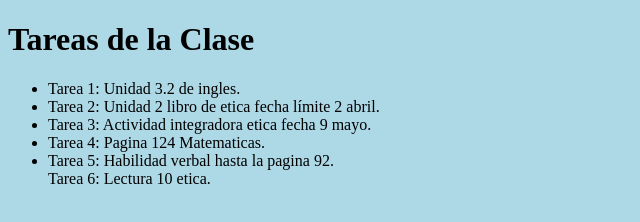
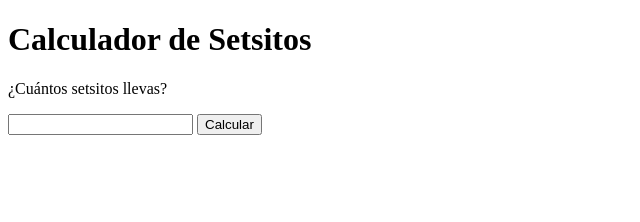
Before and after one commit to patraste/Lista-tareas, a plain HTML site: page index.html in a window 1280 px wide. Shown: the whole page, without its empty margins (0-640 px from the left). Drawn offline with Linux system fonts and the light colour scheme.

Commit message:
Actualizar index.html

```diff
--- a/index.html
+++ b/index.html
@@ -1,19 +1,32 @@
 <!DOCTYPE html>
-<html>
+<html lang="es">
 <head>
-    <title>Lista de Tareas</title>
-    <link rel="stylesheet" href="style.css">
-
+  <meta charset="UTF-8">
+  <title>Calculador de Setsitos</title>
 </head>
 <body>
-    <h1>Tareas de la Clase</h1>
-    <ul>
-        <li>Tarea 1: Unidad 3.2 de ingles.</li>
-        <li>Tarea 2: Unidad 2 libro de etica fecha límite 2 abril.</li>
-        <li>Tarea 3: Actividad integradora etica fecha 9 mayo.</li>
-<li> Tarea 4: Pagina 124 Matematicas.</li>
-<li> Tarea 5: Habilidad verbal hasta la pagina 92.</li/
-<li> Tarea 6: Lectura 10 etica.</li>
-    </ul>
+
+  <h1>Calculador de Setsitos</h1>
+
+  <p>¿Cuántos setsitos llevas?</p>
+  <input id="setsitosInput" type="number" min="0">
+  <button onclick="calcularSetsitos()">Calcular</button>
+
+  <p id="resultado"></p>
+
+  <script>
+    function calcularSetsitos() {
+      const input = document.getElementById("setsitosInput").value;
+      const resultado = document.getElementById("resultado");
+
+      if (input === "" || isNaN(input) || input < 0) {
+        resultado.innerText = "Pon un número válido.";
+        return;
+      }
+
+      resultado.innerText = `Tú llevas ${input} setsitos.`;
+    }
+  </script>
+
 </body>
 </html>
```
